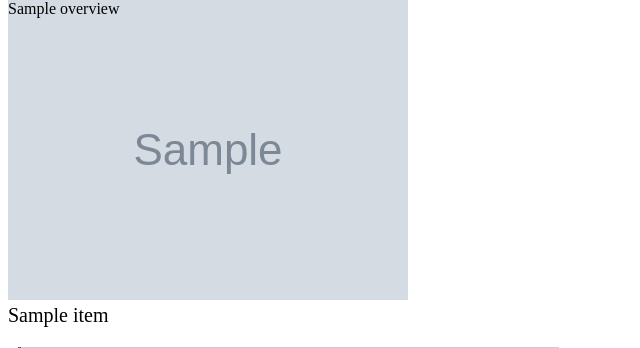
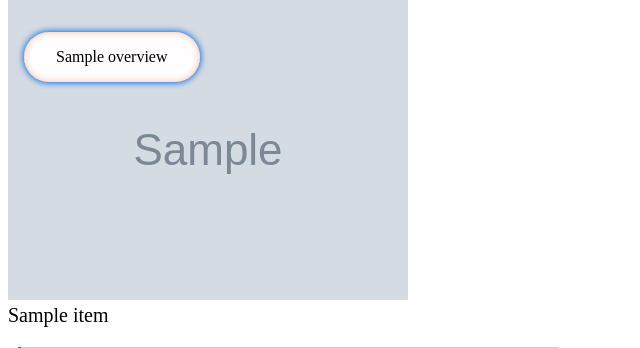
Before and after one commit to 2023-OSS-Team20/Tourist_attraction_Web, a Django app: template tourweb/tourapp/templates/tourapp/detail.html in a window 1280 px wide. Shown: the part 58-406 px from the top of the page, without its empty margins (0-640 px from the left). Run offline with Django 4.2, Linux system fonts and the light colour scheme; the template is opened without the code that fills it: most values are stand-ins (such as "Sample title", 1, 10 or a date in 2020); grey boxes marked "Sample" are stand-in pictures.

Commit message:
Update detail.css

```diff
--- a/tourweb/tourapp/static/css/detail.css
+++ b/tourweb/tourapp/static/css/detail.css
@@ -68,6 +68,11 @@ td{
   border-bottom: 1px solid #ccc;
 }
 .overviewWrap{
+  margin: 2em 1em;
+  padding: 1em 2em;
+  background-color:#fffdfd;
+  box-shadow: 0 0 6px 1px #136fdd, 0 0 6px 1px #faccbc inset;
+  border-radius: 30px;
   position: absolute;
   top: 0px;
   display: inline-block;
```
